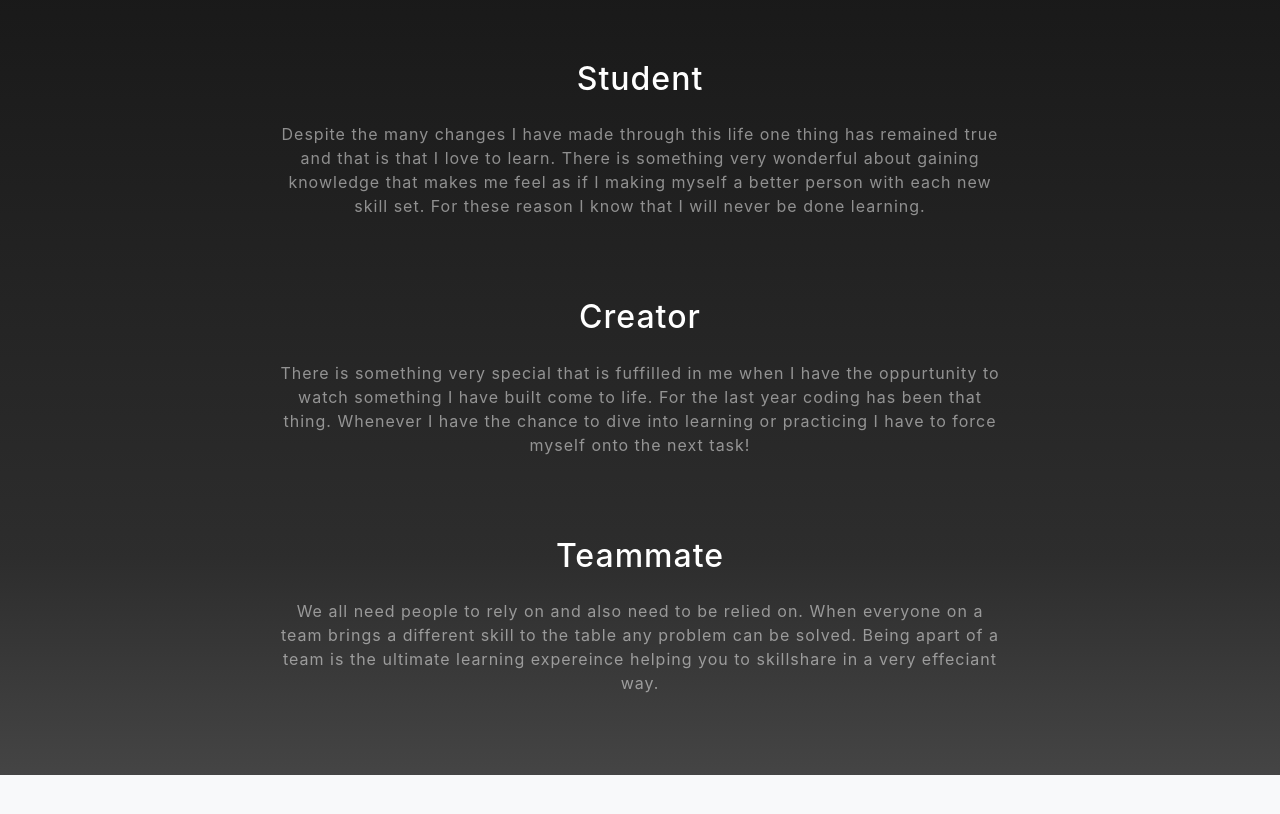
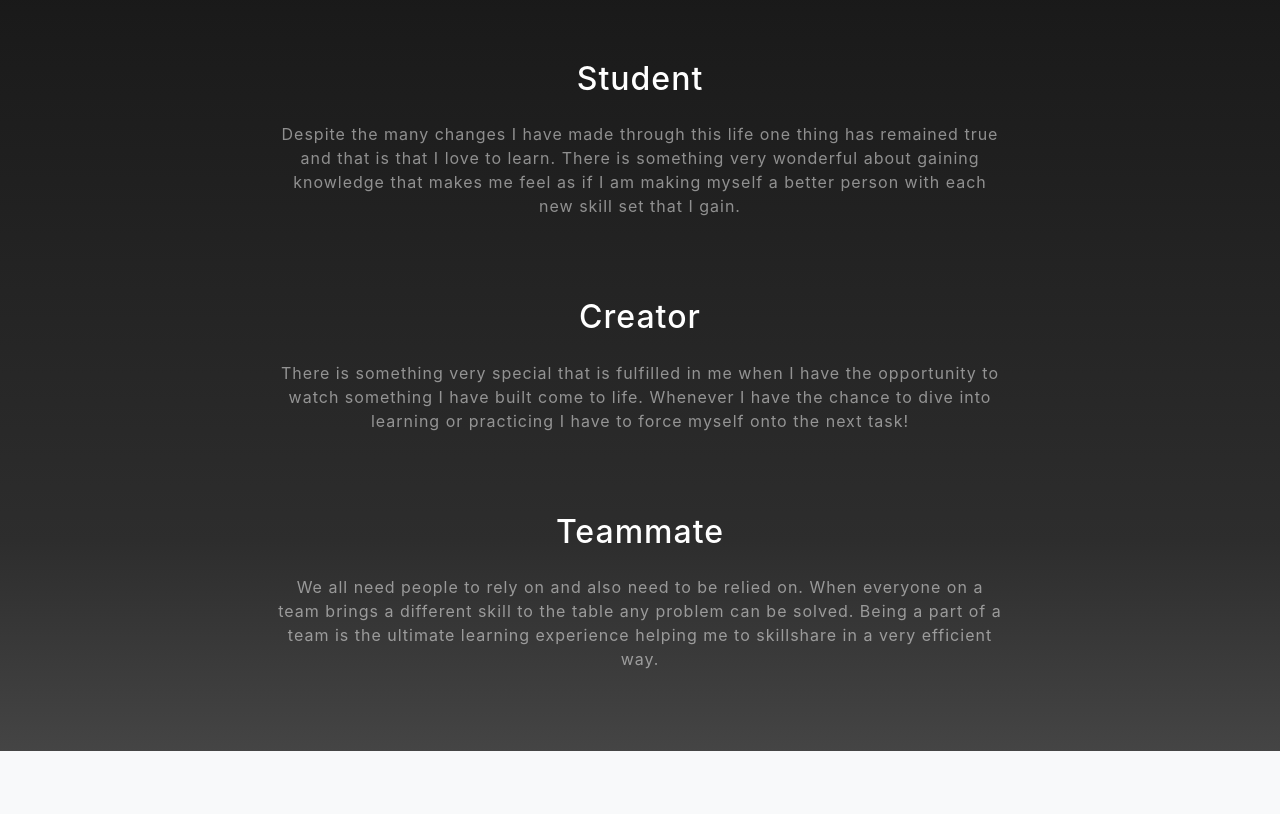
Before and after one commit to kennethsavila/Greyscale-Portfolio, a website with bundled scripts: page index.html in a window 1280 px wide. Shown: the part 900-1714 px from the top of the page. Built offline with nearby package versions, Linux system fonts and the light colour scheme.

Commit message:
Content change
content change and edits

```diff
--- a/index.html
+++ b/index.html
@@ -57,7 +57,7 @@
     <div class="container d-flex h-100 align-items-center">
       <div class="mx-auto text-center">
         <h1 class="mx-auto my-0 text-uppercase">Kenneth Avila</h1>
-        <h2 class="text-white-50 mx-auto mt-2 mb-5">At the beginning of the year, I decided I wanted to be a self-taught coder. I quickly immersed myself in the culture and began my journey. I am so grateful that I made that jump because so far this has been the one thing that engages all the important parts of who I am. Through this time I have become familiar with HTML5, JavaScript ES6, and CSS3. I know this is only the beginning of my journey.</h2>
+        <h2 class="text-white-50 mx-auto mt-2 mb-5">At the beginning of the year, I decided I wanted to be a self-taught coder. I immersed myself in the culture and began my journey. I am so grateful that I made that jump because so far this has been the one thing that engages all the important parts of who I am. Through this time I have become familiar with HTML5, JavaScript ES6, and CSS3. I know this is only the beginning of my journey.</h2>
         <a href="#about" class="btn btn-primary js-scroll-trigger">Find out more</a>
       </div>
     </div>
@@ -69,15 +69,15 @@
       <div class="row">
         <div class="col-lg-8 mx-auto">
           <h2 class="text-white mb-4">Student</h2>
-          <p class="text-white-50">Despite the many changes I have made through this life one thing has remained true and that is that I love to learn. There is something very wonderful about gaining knowledge that makes me feel as if I making myself a better person with each new skill set. For these reason I know that I will never be done learning.</p>
+          <p class="text-white-50">Despite the many changes I have made through this life one thing has remained true and that is that I love to learn. There is something very wonderful about gaining knowledge that makes me feel as if I am making myself a better person with each new skill set that I gain.</p>
         </div>
         <div class="col-lg-8 mx-auto">
           <h2 class="text-white mb-4">Creator</h2>
-          <p class="text-white-50">There is something very special that is fuffilled in me when I have the oppurtunity to watch something I have built come to life. For the last year coding has been that thing. Whenever I have the chance to dive into learning or practicing I have to force myself onto the next task!</p>
+          <p class="text-white-50">There is something very special that is fulfilled in me when I have the opportunity to watch something I have built come to life. Whenever I have the chance to dive into learning or practicing I have to force myself onto the next task!</p>
       </div>
       <div class="col-lg-8 mx-auto">
         <h2 class="text-white mb-4">Teammate</h2>
-        <p class="text-white-50"> We all need people to rely on and also need to be relied on. When everyone on a team brings a different skill to the table any problem can be solved. Being apart of a team is the ultimate learning expereince helping you to skillshare in a very effeciant way.</p>
+        <p class="text-white-50"> We all need people to rely on and also need to be relied on. When everyone on a team brings a different skill to the table any problem can be solved. Being a part of a team is the ultimate learning experience helping me to skillshare in a very efficient way.</p>
     </div>
   </section>
 
```
Also changed, not shown: 1 other file.
